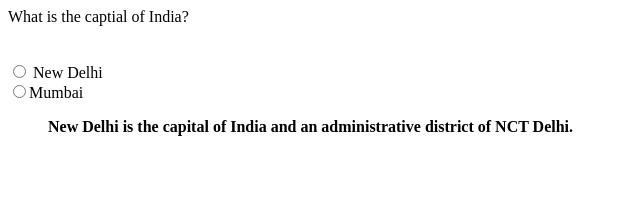
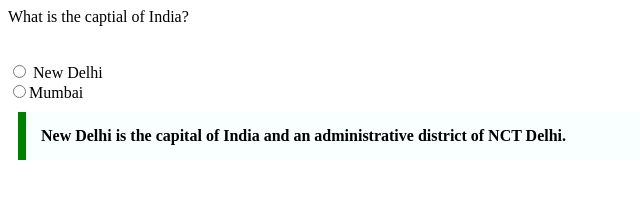
Before and after one commit to acciojob/trivia-chouhanvikash, a website: page main.html in a window 1280 px wide. Shown: the whole page, without its empty margins (0-640 px from the left). Drawn offline with Linux system fonts and the light colour scheme.

Commit message:
created a submission

```diff
--- a/main.html
+++ b/main.html
@@ -12,7 +12,9 @@
 	<input type="radio" name="city" value="New Delhi"> New Delhi <br>
 	<input type="radio" name="city" value="mumbai">Mumbai
 	<!-- the entire body must be written by student -->
-	<blockquote id="bq">New Delhi is the capital of India and an administrative district of NCT Delhi.</blockquote>
+	<blockquote id="bq" cite="https://en.wikipedia.org/wiki/New_Delhi">
+    New Delhi is the capital of India and an administrative district of NCT Delhi.
+</blockquote>
     <script type="text/javascript" src="./script.js">
 </script>
 
--- a/styles.css
+++ b/styles.css
@@ -1,10 +1,7 @@
-
-/* Your CSS Code here. */
-#bq{
-	Max-width: Around 600px;
-Margin: Approximately 10px;
- Padding: Around 15px;
- Border-left: 8px solid and in green color;
-Background-color: Close to #f8fffe;
- Font-weight: Bold ;
-}
+#bq {
+    max-width: 600px;
+    margin: 10px;
+    padding: 15px;
+    border-left: 8px solid green;
+    background-color: #f8fffe;
+    font-weight: bold;
```
